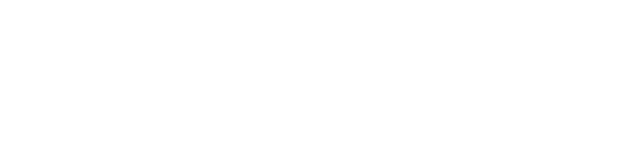
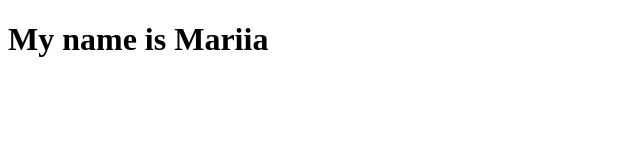
Before and after one commit to myselfmarish/who-is-it, a plain HTML site: page index.html in a window 1280 px wide. Shown: the whole page, without its empty margins (0-640 px from the left). Drawn offline with Linux system fonts and the light colour scheme.

Commit message:
Updating html file

```diff
--- a/index.html
+++ b/index.html
@@ -1,9 +1,10 @@
 <!DOCTYPE html>
 <html>
 <head>
-	<title>My name is Masha</title>
+	<title>My bio</title>
 </head>
 <body>
+	<h1>My name is Mariia </h1>
 
 </body>
 </html>
```
